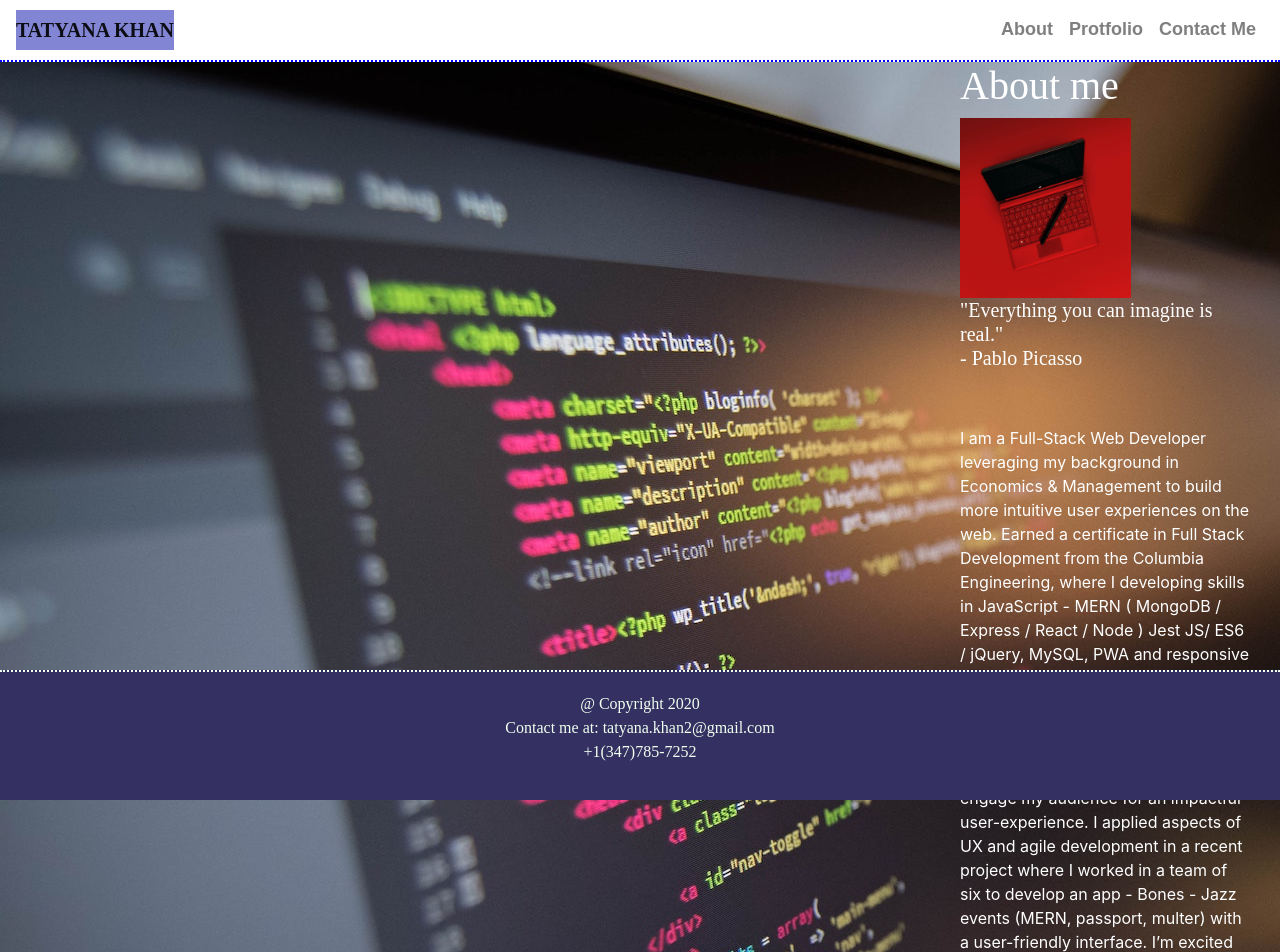
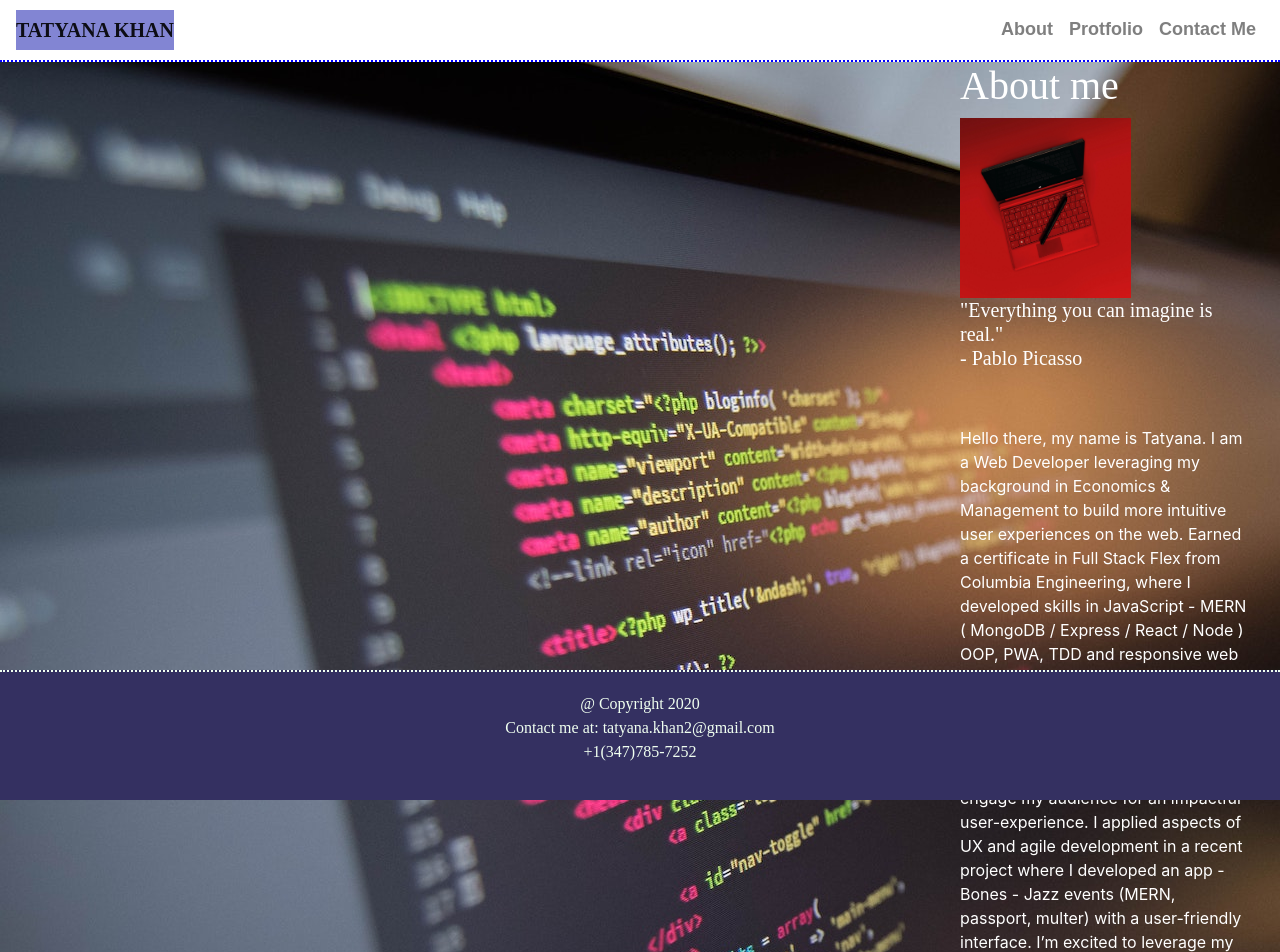
Before and after one commit to khantatyana/React-Portfolio, a React (Create React App) app in the folder client/: page / in a window 1280 px wide. Shown: the top 952 px of the page. Built offline with nearby package versions, Linux system fonts and the light colour scheme; a web font is replaced by a local one.

Commit message:
changed aboutme

```diff
--- a/client/src/components/About/index.js
+++ b/client/src/components/About/index.js
@@ -24,7 +24,7 @@ function About() {
             <article><h5>"Everything you can imagine is real."<br />- Pablo Picasso</h5>
             </article>
             <br /><br />
-            <p>I am a Full-Stack Web Developer leveraging my background in Economics & Management to build more intuitive user experiences on the web. Earned a certificate in Full Stack Development from the Columbia Engineering, where I developing skills in JavaScript - MERN ( MongoDB / Express / React / Node ) Jest JS/ ES6 / jQuery, MySQL, PWA and responsive web design. Known as an innovative problem-solver passionate about developing apps, with a focus on mobile-first design and development. With each project, my aim is to best engage my audience for an impactful user-experience. I applied aspects of UX and agile development in a recent project where I worked in a team of six to develop an app - Bones - Jazz events (MERN, passport, multer) with a user-friendly interface. I’m excited to leverage my skills in the future as part of a fast-paced, quality-driven team in order to build better experiences on the web. Pursuing my master's of Computer Science.</p>
+            <p>Hello there, my name is Tatyana. I am a Web Developer leveraging my background in Economics & Management to build more intuitive user experiences on the web. Earned a certificate in Full Stack Flex from Columbia Engineering, where I developed skills in JavaScript - MERN ( MongoDB / Express / React / Node ) OOP, PWA, TDD and responsive web design. Known as an innovative problem-solver passionate about developing apps, with a focus on mobile-first design and development. With each project, my aim is to best engage my audience for an impactful user-experience. I applied aspects of UX and agile development in a recent project where I developed an app - Bones - Jazz events (MERN, passport, multer) with a user-friendly interface. I’m excited to leverage my skills in the future as part of a fast-paced, quality-driven team in order to build better experiences on the web. Pursuing my master's of Computer Science at Stevens Institute of Technology.</p>
         </div>
     );
 }
```
